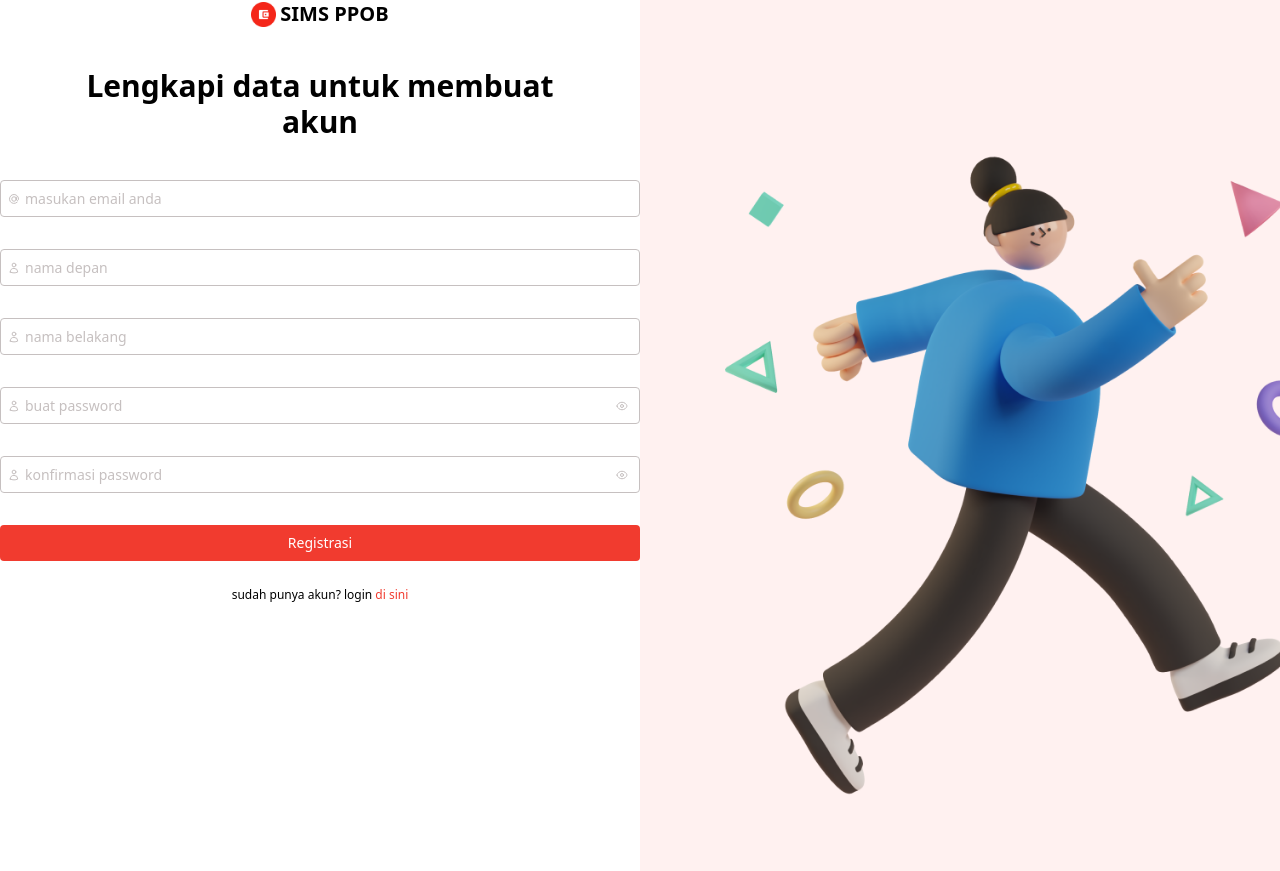
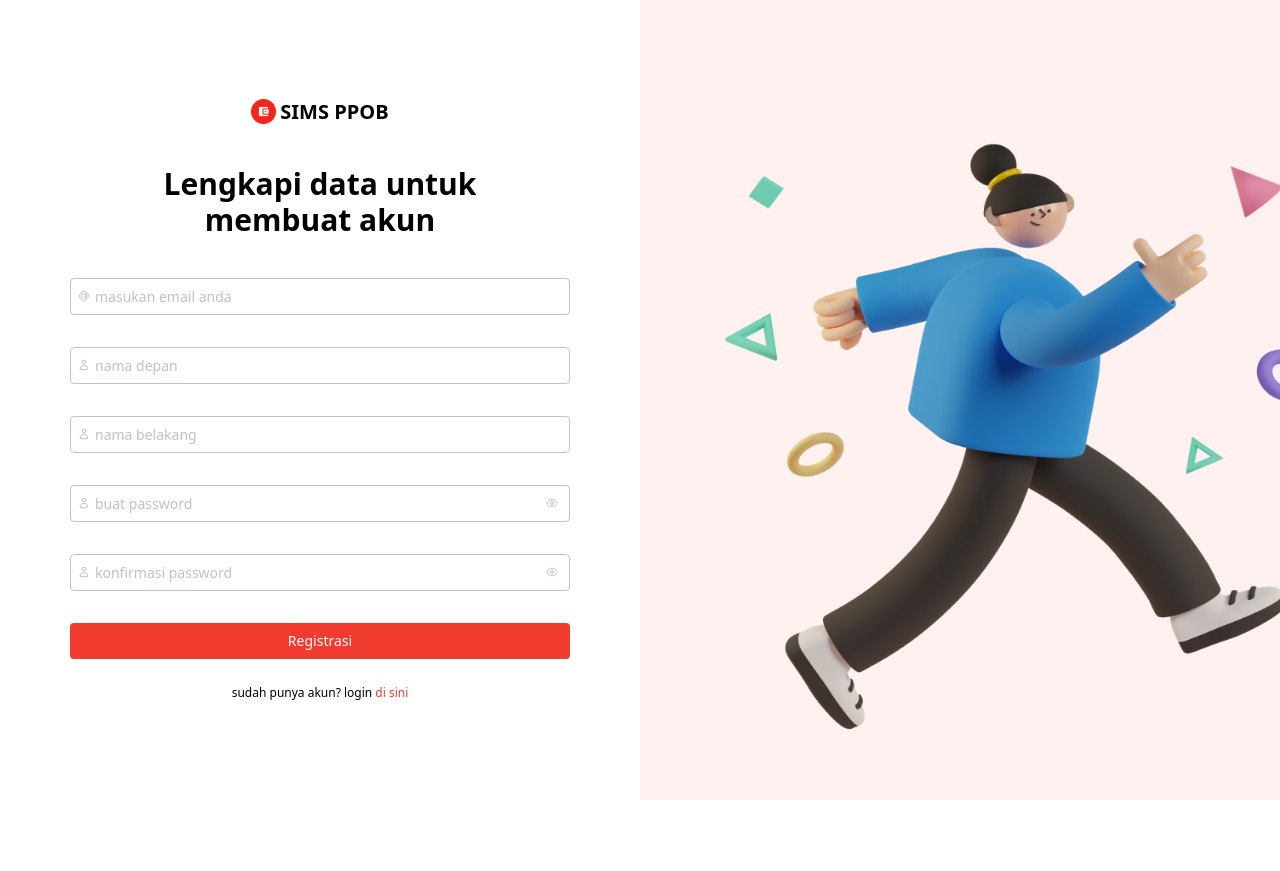
Before and after one commit to raprayoga/sims_ppob-rafieachmadprayoga, a Next.js app: page /register in a window 1280 px wide. After the commit the page ends 800 px from the top, so only its background shows below. Built offline with nearby package versions, Linux system fonts and the light colour scheme.

Commit message:
feat(page): fix template page regist

```diff
--- a/src/components/templates/Register.tsx
+++ b/src/components/templates/Register.tsx
@@ -5,8 +5,10 @@ import illustrasiLogin from "@/assets/illustration/Illustrasi-Login.png";
 
 export default function Register() {
   return (
-    <div className="p-0 m-0 flex justify-between">
-      <RegisterForm className="w-1/2" />
+    <div className="p-0 m-0 flex justify-between h-screen w-screen">
+      <div className="w-1/2 flex items-center justify-center">
+        <RegisterForm className="max-w-[500px]" />
+      </div>
       <Image src={illustrasiLogin} alt="illustration" className="w-1/2" />
     </div>
   );
```
